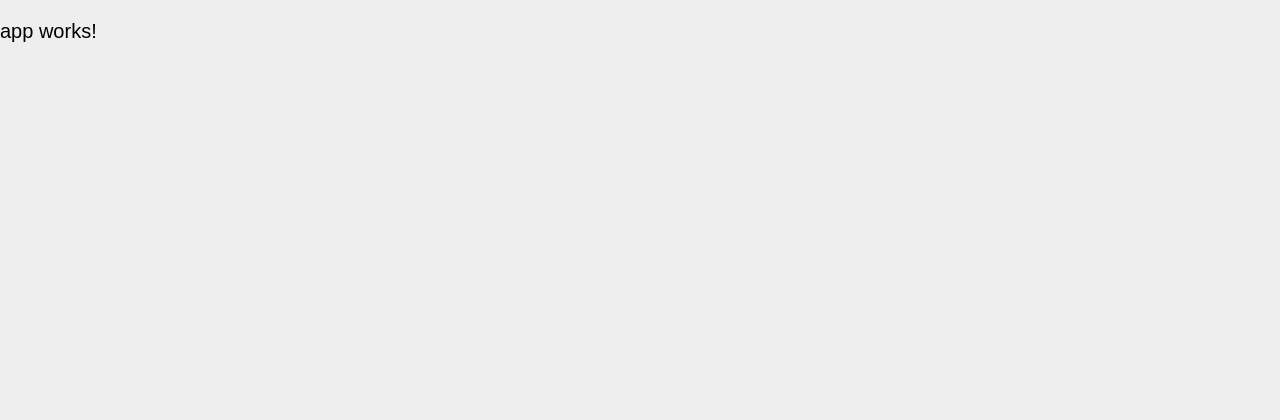
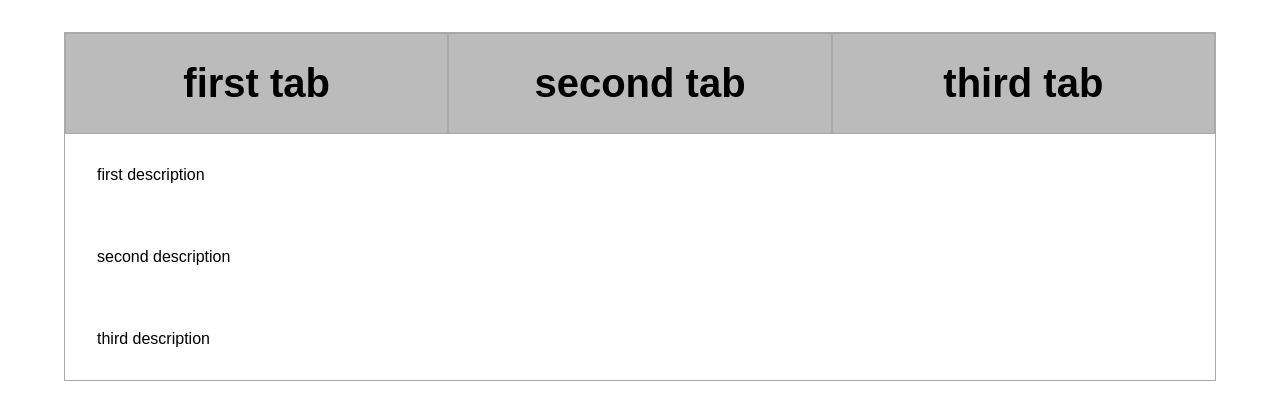
Before and after one commit to shivrajpro/reactjs-18, a React (Create React App) app: page / in a window 1280 px wide. Shown: the top 420 px of the page. Built offline with nearby package versions, Linux system fonts and the light colour scheme.

Commit message:
get started with tabbing project

```diff
--- a/src/App.css
+++ b/src/App.css
@@ -3,83 +3,33 @@
 }
 
 body {
-  background-color: #eee;
   font-family: sans-serif;
   font-size: 20px;
 }
 
-.container {
+.tabs {
   width: 90%;
-  margin: auto;
+  margin: 2rem auto;
+  border: 1px solid #aaa;
 }
 
-.header {
-  padding: 0.5rem 0;
-  background-color: lightcoral;
-  text-align: center;
-  font-weight: bold;
-  font-size: 1.25rem;
+.tab-headings {
+  display: flex;
 }
 
-.footer {
-  position: fixed;
-  bottom: 0;
-  background-color: yellow;
-  left: 0;
-  right: 0;
-  padding: 0.5rem 0;
-  text-align: center;
-  font-size: 1.25rem;
-  font-weight: bold;
-}
-
-.add-item > div {
-  margin: 1rem 0;
-}
-
-.add-item label {
-  display: block;
-}
-
-.add-item input,
-.add-item select {
-  width: 100%;
-  padding: 10px;
-}
-
-.btn {
-  border: none;
-  background-color: purple;
-  color: #fff;
-  padding: 10px 15px;
-}
-
-.item {
-  display: flex;
-  justify-content: space-between;
-  align-items: center;
-}
-
-.item > div {
+.tab-headings > div {
   flex: 1;
   text-align: center;
-  margin: 0.5rem 0;
-}
-
-.item:nth-child(even) {
   background-color: #bbb;
-}
-
-.item .close {
-  flex: 0.3;
-  font-size: 1.5rem;
-  font-weight: bold;
+  border: 1px solid #aaa;
   cursor: pointer;
 }
 
-.total {
-  text-align: end;
-  margin: 2rem 0;
-  font-weight: bold;
-  font-size: 20px;
+div.heading.active {
+  background-color: white;
 }
+
+.description {
+  padding: 2rem;
+  font-size: 16px;
+}
--- a/src/App.js
+++ b/src/App.js
@@ -1,9 +1,26 @@
-import './App.css';
+import { useState } from "react";
+import "./App.css";
+import Tab from "./Tab";
+import TabDescription from "./TabDescription";
 
 function App() {
+  const [tabsData, setTabsData] = useState([
+    { title: "first tab", description: "first description" },
+    { title: "second tab", description: "second description" },
+    { title: "third tab", description: "third description" },
+  ]);
   return (
-    <div>
-      <p>app works!</p>
+    <div className="tabs">
+      <div className="tab-headings">
+        {tabsData.map((tab) => {
+          return <Tab key={Math.random()} tab={tab} />;
+        })}
+      </div>
+      <div>
+        {tabsData.map((tab) => {
+          return <TabDescription key={Math.random()} description={tab.description} />;
+        })}
+      </div>
     </div>
   );
 }
--- /dev/null
+++ b/src/Tab.js
@@ -0,0 +1,8 @@
+export default function Tab(props) {
+  return (
+    <div>
+      <h1> {props.tab.title} </h1>
+      {/* <p> {props.tab.description} </p> */}
+    </div>
+  );
+}
--- /dev/null
+++ b/src/TabDescription.js
@@ -0,0 +1,7 @@
+export default function TabDescription({description}){
+    return (
+        <div className="description">
+            {description}
+        </div>
+    )
+}
```
